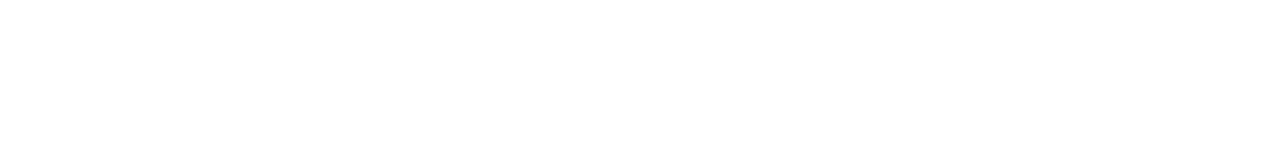
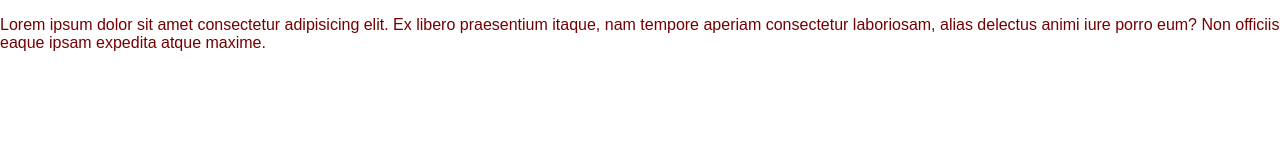
Before and after one commit to JorgeAPadillaV/Curso-de-HTML-y-CSS-by-SoyDalto, a plain HTML site: page 5.7.-feature-queries/index.html in a window 1280 px wide. Drawn offline with Linux system fonts and the light colour scheme.

Commit message:
Agregando 5.7

```diff
--- a/5.7.-feature-queries/index.html
+++ b/5.7.-feature-queries/index.html
@@ -7,5 +7,6 @@
     <title></title>
 </head>
 <body>
+    <p>Lorem ipsum dolor sit amet consectetur adipisicing elit. Ex libero praesentium itaque, nam tempore aperiam consectetur laboriosam, alias delectus animi iure porro eum? Non officiis eaque ipsam expedita atque maxime.</p>
 </body>
 </html>
--- a/5.7.-feature-queries/styless.css
+++ b/5.7.-feature-queries/styless.css
@@ -6,3 +6,25 @@
 div,body{
     box-sizing: border-box;
 }
+
+@supports (color: oklch(30% 0.2 30)){
+    body{
+        color: oklch(30% 0.2 30)
+    }
+}
+
+@supports (display: grid){
+    body{
+        display: grid;
+        grid-template-columns: auto;
+    }
+}
+
+@supports not (display: flex){
+    body{
+        display: flex;
+        flex-direction: column;
+        flex-grow: 1;
+        flex-basis: 0;
+    }
+}
```
